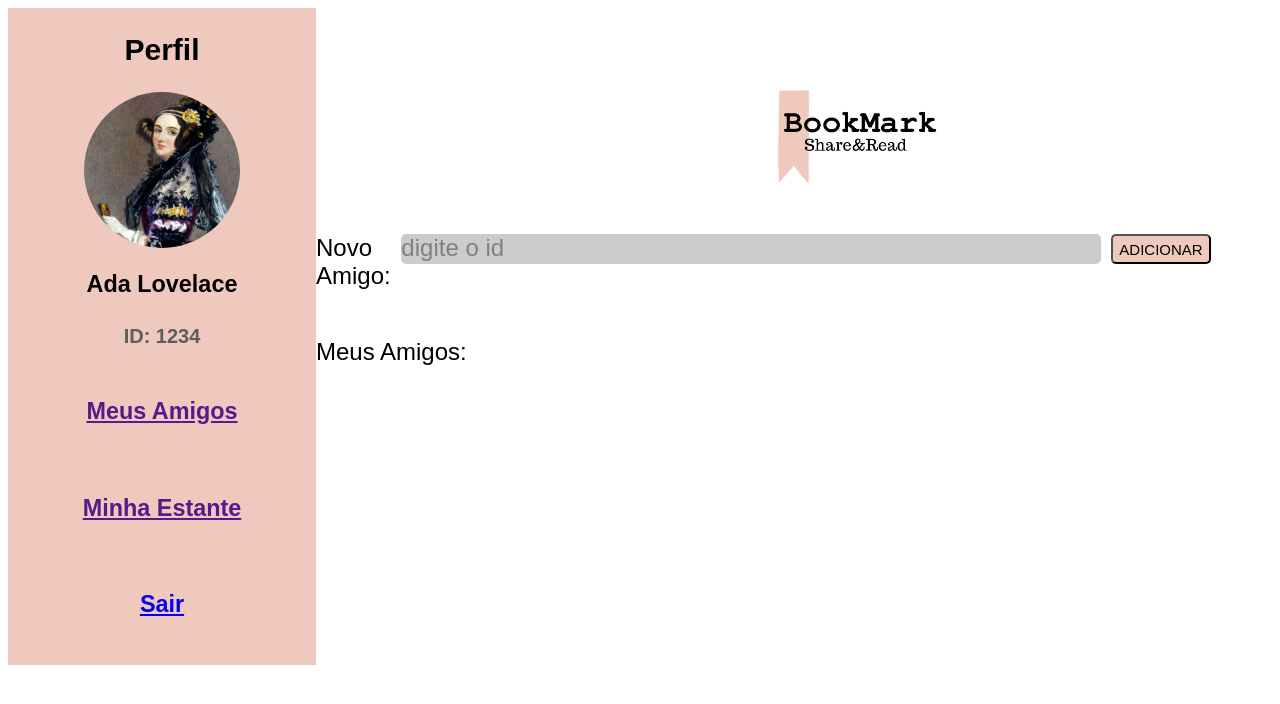
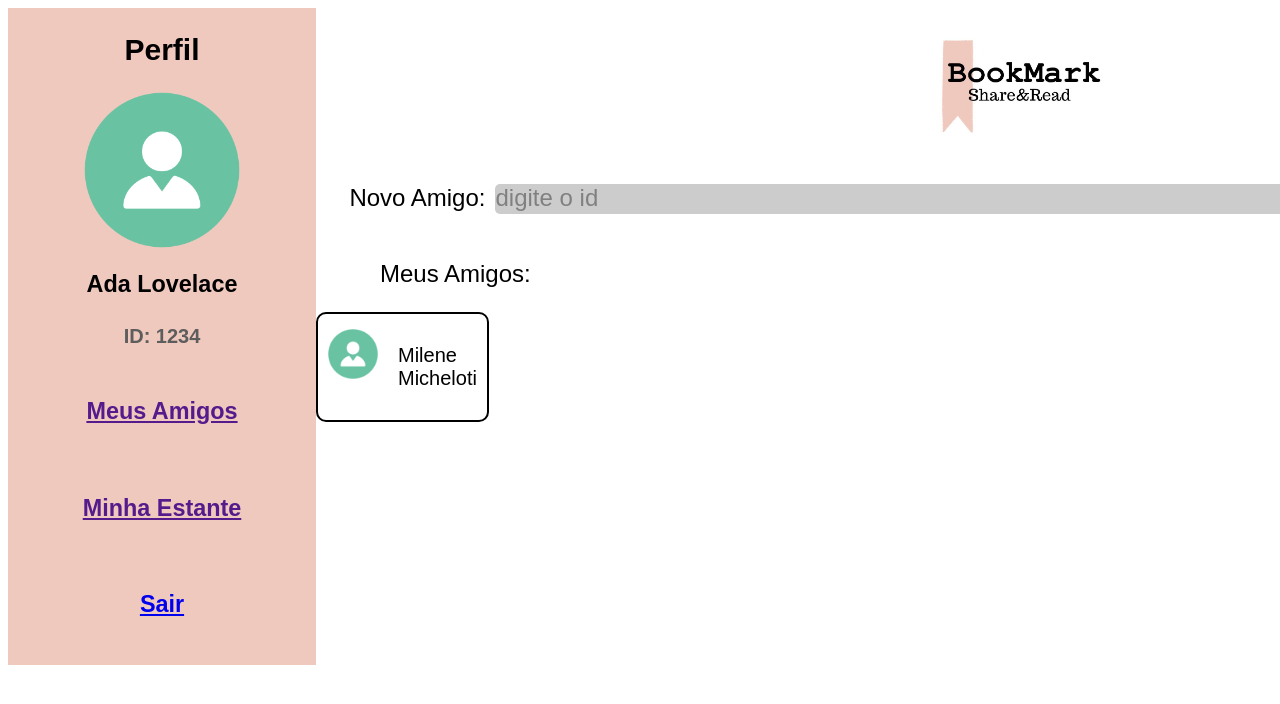
Before and after one commit to paiferana/BookMarkProject, a plain HTML site: page amigos.html in a window 1280 px wide. Shown: the top 704 px of the page. Drawn offline with Linux system fonts and the light colour scheme.

Commit message:
aterações tela de amigos

```diff
--- a/amigos.html
+++ b/amigos.html
@@ -13,7 +13,7 @@
         <div class="perfilUsuario">
             <h2>Perfil</h2>
             <div class="circuloPerfil">
-                <img src="data/Perfil/adalovelace.jpg" alt="Imagem adalovelace">
+                <img src="data/Perfil/3607444.png" alt="Imagem icone">
             </div>
             <h3>Ada Lovelace</h3>
             <h4 class="id">ID: 1234</h4>
@@ -59,7 +59,13 @@
 
         <div class="meusAmigos"><p>Meus Amigos:</p></div>
 
-        <div class="boxAmigo">
+
+        <div class="box">
+            <div class="boxAmigo">
+                <img src="data/Perfil/3607444.png" alt="icone" class="iconBox">
+                <p>Milene Micheloti</p>
+            </div>
+
 
         </div>
 
--- a/stiles.css
+++ b/stiles.css
@@ -17,7 +17,7 @@ body {
 
 
 .logoContainer {
-    margin-top: 5%;
+    margin-top: 5px;
     display: flex;
     justify-content: center;
 }
@@ -100,7 +100,7 @@ footer{
 
 .digiteId{
     background-color: rgba(184, 184, 184, 0.712);
-    width: 700px;
+    width: 900px;
     height: 30px;
     border-radius: 5px;
 }
@@ -108,6 +108,7 @@ footer{
 .Amigocontainer{
     display: flex;
     margin-right: 200px;
+    justify-content: center;
 }
 
 .Adicionar{
@@ -122,3 +123,35 @@ footer{
     cursor: pointer;
     transition: scale 0.2s ease-in;
 }
+
+.meusAmigos{
+    margin-top: px;
+    margin-left: 64px;
+}
+
+.iconBox{
+    width: 50px;
+    height: 50px;
+    margin-right: 20px;
+    margin-top: 5px;
+}
+
+.box{
+    width: 100%;
+    height: 100px;
+    margin-left: auto;
+    display: flex;
+    flex-wrap: wrap;
+    justify-content: center;
+    align-items: center;
+}
+
+.boxAmigo{
+    display: flex;
+    font-size: 20px;
+    border: 2px solid #000;
+    border-radius: 10px;
+    padding: 10px;
+    margin-right: 1250px;
+    margin-bottom: 900px;
+}
```
Also changed, not shown: data/Perfil/3607444.png (added).
